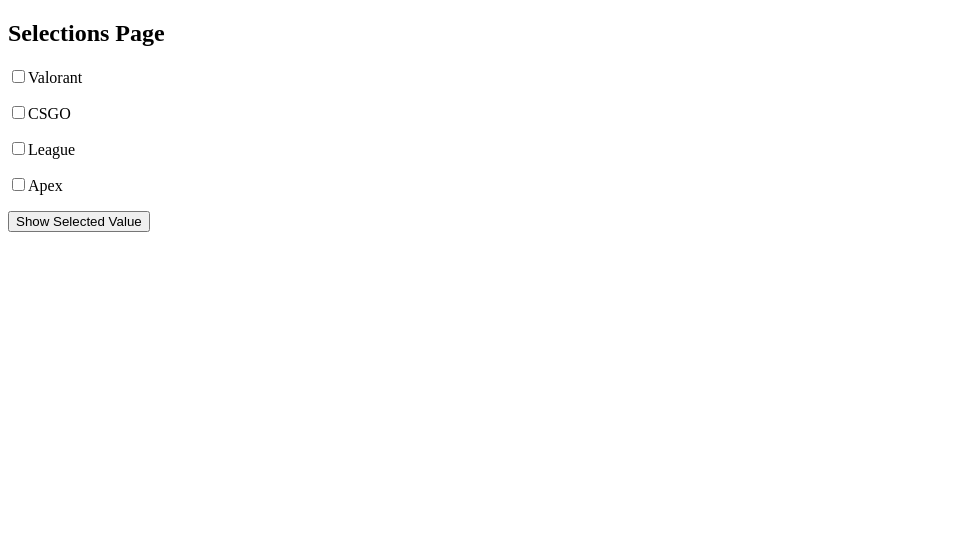
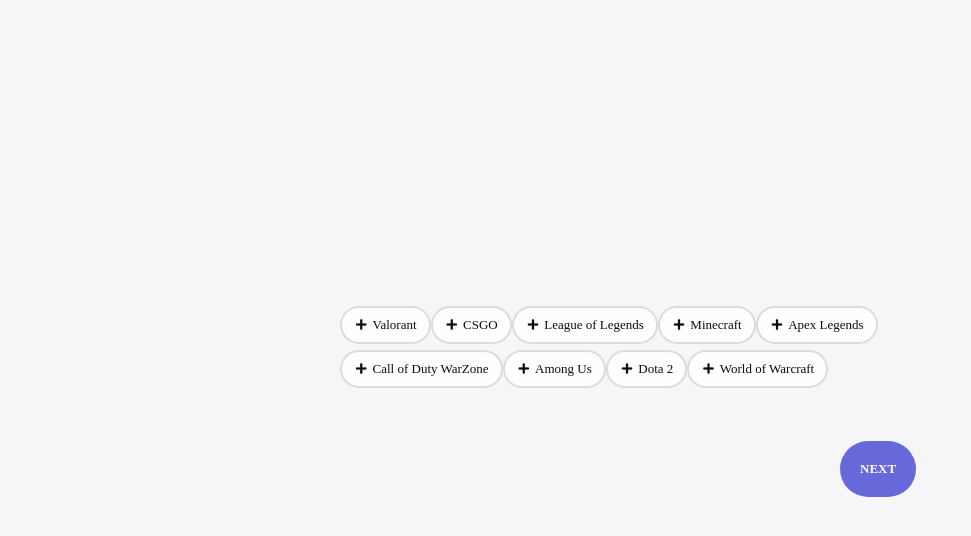
Before and after one commit to yash-bhargava18/Twitch-Clips-FE, a plain HTML site: page Selection/index.html in a window 1280 px wide. Shown: the whole page, without its empty margins (0-971 px from the left). Drawn offline with Linux system fonts and the light colour scheme.

Commit message:
Added css changes

```diff
--- a/Selection/index.html
+++ b/Selection/index.html
@@ -1,40 +1,41 @@
 <!DOCTYPE html>
-<html>
+<html lang="en" >
+<head>
+  <meta charset="UTF-8">
+  <title>Tag Selection</title>
+  <link rel="stylesheet" href="https://use.fontawesome.com/releases/v5.4.1/css/all.css" integrity="sha384-5sAR7xN1Nv6T6+dT2mhtzEpVJvfS3NScPQTrOxhwjIuvcA67KV2R5Jz6kr4abQsz"
+        crossorigin="anonymous"><link rel="stylesheet" href="./style.css">
+
+</head>
 <body>
-
-<h2>Selections Page</h2>
-
 
 
 
 <script>
     function getList()
     {
-        let list = ["Valorant", "CSGO", "League", "Apex"]
+        let list = ["Valorant", "CSGO", "League of Legends", "Minecraft", "Apex Legends", "Call of Duty WarZone", "Among Us", "Dota 2", "World of Warcraft" ]
         return list
     }
 
     let list = getList()
+    document.write(`<div class="container"> <form action = "#"> <ul class="ks-cboxtags">`)
     for(let i = 0; i < list.length; i+=1)
     {
-        document.write(`<p>`)
+        document.write(`<li>`)
         document.write(`<input type="checkbox" name="category" value=${list[i]} id=${list[i]}>` )
         document.write(`<label for=${list[i]}>${list[i]}</label>`)
-        document.write(`</p>`)
+        document.write(`</li>`)
     }
-
+    document.write(`<div class="container-name"><a class="example_b" id="btn"<span>Next</span></a></div>`)
+    document.write(`</ul> </form> </div>`)
 </script>
-
-
-<p>
-    <button id="btn">Show Selected Value</button>
-</p>
 
 
 <script>
     function postRequest(values)
     {
-        alert(values);
+        alert("Send Post with: " + values);
     }
 
     const btn = document.querySelector('#btn');
--- /dev/null
+++ b/Selection/style.css
@@ -0,0 +1,118 @@
+body,
+html {
+    margin: 0;
+    padding: 0;
+}
+
+body {
+    display: flex;
+    align-items: center;
+    justify-content: center;
+    height: 100vh;
+    background: #f6f5f7;
+    /* fallback for old browsers */
+    background: -webkit-linear-gradient(to right, #FFFFFF, ##f6f5f7);
+    /* Chrome 10-25, Safari 5.1-6 */
+    background: linear-gradient(to right, #FFFFFF, ##f6f5f7);
+    /* W3C, IE 10+/ Edge, Firefox 16+, Chrome 26+, Opera 12+, Safari 7+ */
+
+}
+
+.container-name {
+    margin-left: 500px;
+    margin-top: 50px;
+  }
+
+  .example_b {
+    font-family: 'Montserrat';
+      color: #fff !important;
+      text-transform: uppercase;
+    font-weight: 700;
+      text-decoration: none;
+      background: #6769DB;
+      padding: 20px;
+      border-radius: 50px;
+      display: inline-block;
+      border: none;
+      transition: all 0.4s ease 0s;
+  }
+
+  .example_b:hover {
+      text-shadow: 0px 0px 6px rgba(255, 255, 255, 1);
+      -webkit-box-shadow: 0px 5px 40px -10px rgba(0,0,0,0.57);
+      -moz-box-shadow: 0px 5px 40px -10px rgba(0,0,0,0.57);
+      transition: all 0.4s ease 0s;
+  }
+
+.container {
+    max-width: 640px;
+    font-family:'Montserrat';
+    font-size: 13px;
+}
+
+ul.ks-cboxtags {
+    list-style: none;
+    padding: 20px;
+}
+ul.ks-cboxtags li{
+  display: inline;
+}
+ul.ks-cboxtags li label{
+    display: inline-block;
+    background-color: rgba(255, 255, 255, .9);
+    border: 2px solid rgba(139, 139, 139, .3);
+    color: #0d0d0d;
+    border-radius: 25px;
+    white-space: nowrap;
+    margin: 3px 0px;
+    -webkit-touch-callout: none;
+    -webkit-user-select: none;
+    -moz-user-select: none;
+    -ms-user-select: none;
+    user-select: none;
+    -webkit-tap-highlight-color: transparent;
+    transition: all .2s;
+}
+
+ul.ks-cboxtags li label {
+    padding: 8px 12px;
+    cursor: pointer;
+}
+
+ul.ks-cboxtags li label::before {
+    display: inline-block;
+    font-style: normal;
+    font-variant: normal;
+    text-rendering: auto;
+    -webkit-font-smoothing: antialiased;
+    font-family: "Font Awesome 5 Free";
+    font-weight: 900;
+    font-size: 12px;
+    padding: 2px 6px 2px 2px;
+    content: "\f067";
+    transition: transform .3s ease-in-out;
+}
+
+ul.ks-cboxtags li input[type="checkbox"]:checked + label::before {
+    content: "\f00c";
+    transform: rotate(-360deg);
+    transition: transform .3s ease-in-out;
+}
+
+ul.ks-cboxtags li input[type="checkbox"]:checked + label {
+    border: 2px solid #1bdbf8;
+    background-color: #6769DB;
+    color: #fff;
+    transition: all .2s;
+}
+
+ul.ks-cboxtags li input[type="checkbox"] {
+  display: absolute;
+}
+ul.ks-cboxtags li input[type="checkbox"] {
+  position: absolute;
+  opacity: 0;
+}
+ul.ks-cboxtags li input[type="checkbox"]:focus + label {
+  border: 2px solid #e9a1ff;
+}
```
